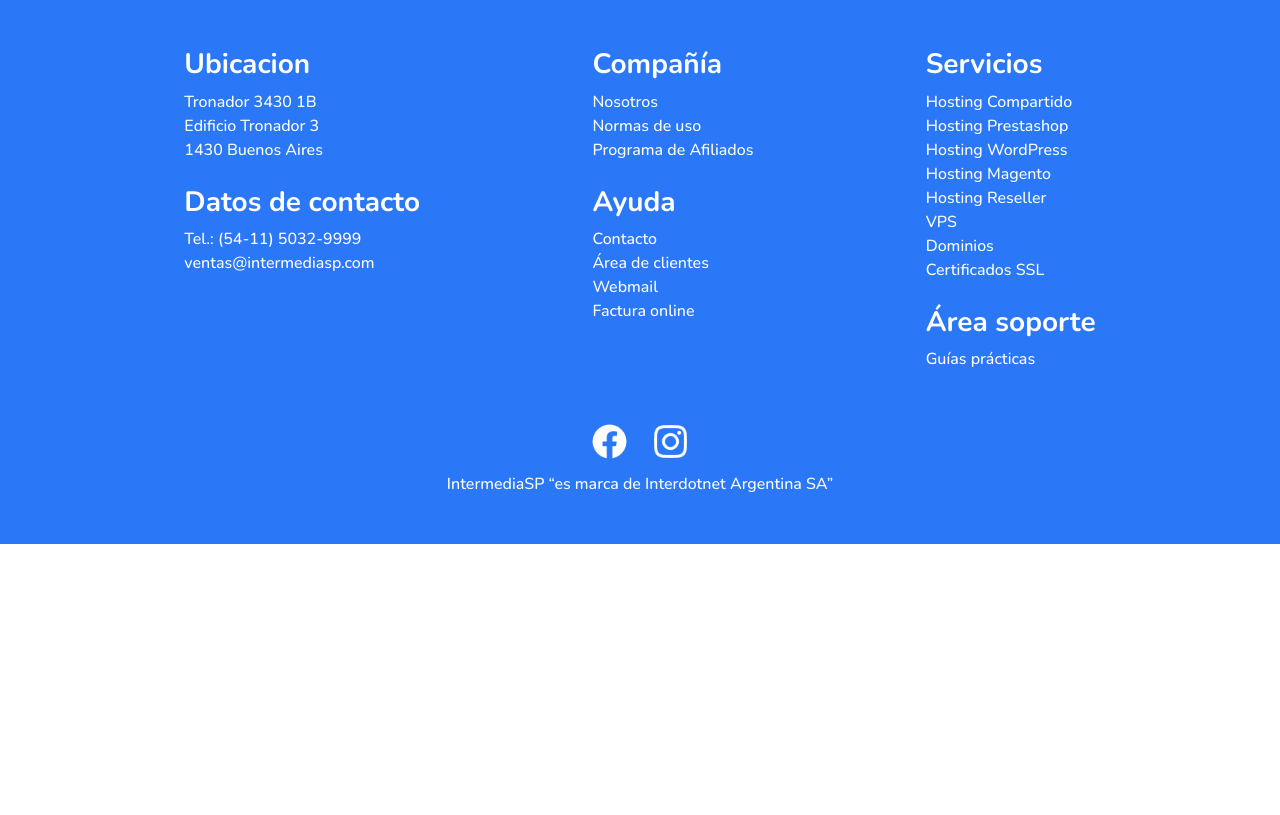
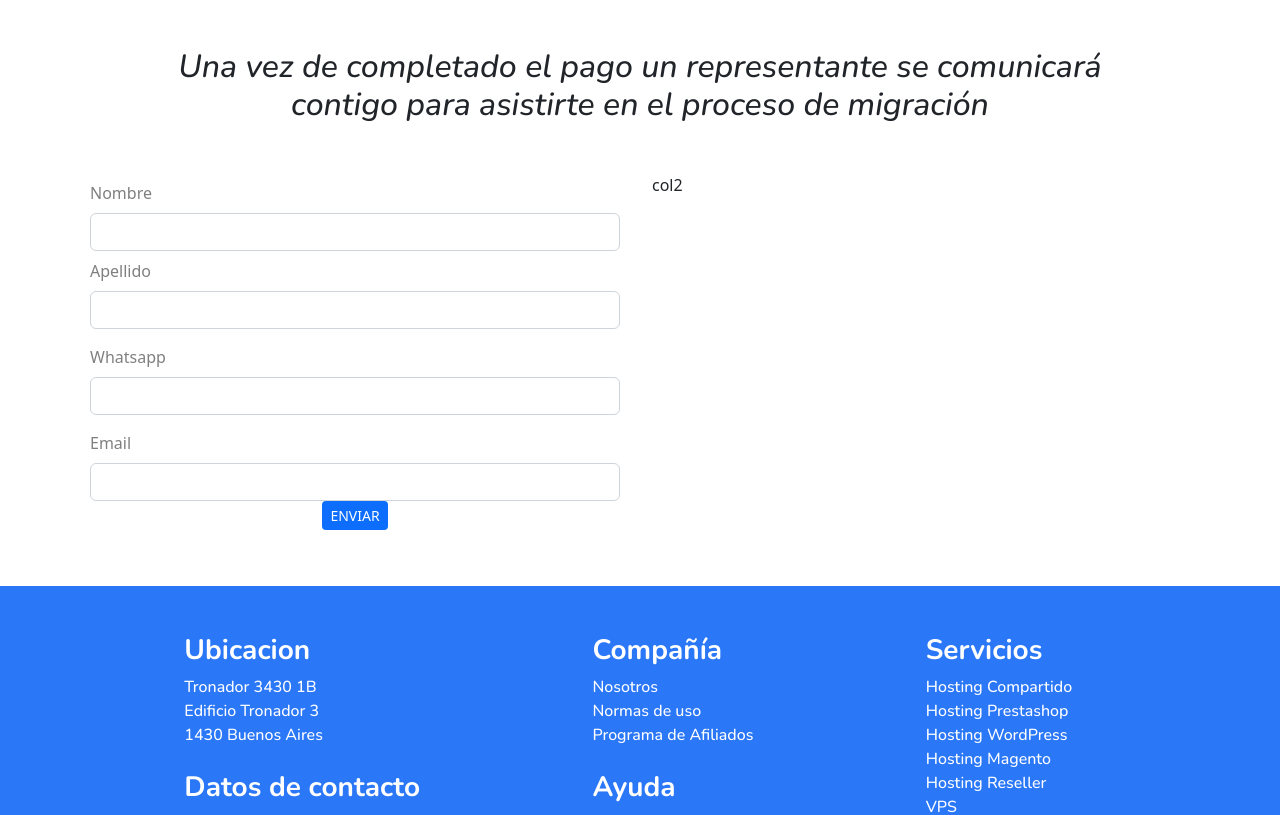
Before and after one commit to MartinGramajo/intermedia, a React (Create React App) app: page /pagar in a window 1280 px wide. Shown: the top 815 px of the page. Built offline with nearby package versions, Linux system fonts and the light colour scheme.

Commit message:
agrego pages y form wsp

```diff
--- a/package.json
+++ b/package.json
@@ -12,6 +12,7 @@
     "react-dom": "^18.2.0",
     "react-router-dom": "^6.11.1",
     "react-scripts": "5.0.1",
+    "sweetalert2": "^11.7.5",
     "web-vitals": "^2.1.4"
   },
   "scripts": {
--- a/src/App.js
+++ b/src/App.js
@@ -2,6 +2,7 @@
 import { BrowserRouter, Route, Routes } from 'react-router-dom';
 import Home from "./pages/Home";
 import { Footer } from "./components/footer/Footer";
+import { Pagar } from "./pages/Pagar";
 
 
 
@@ -10,7 +11,8 @@
     <div className="d-flex flex-column min-vh-100">
       <BrowserRouter>
         <Routes >
-          <Route exact path="/" element={<Home />} />
+          <Route path="/" element={<Home />} />
+          <Route path="/pagar" element={<Pagar />} />
         </Routes>
         <Footer />
       </BrowserRouter>
--- a/src/components/footer/Footer.jsx
+++ b/src/components/footer/Footer.jsx
@@ -6,7 +6,7 @@
 
 export const Footer = () => {
   return (
-    <div className="footer-bg">
+    <div className="footer-bg mt-auto">
       <div className="d-none d-md-block">
         <div className="container-fluid">
           <div className="d-flex justify-content-evenly text-white">
--- /dev/null
+++ b/src/components/pagarContenido/FormWsp.jsx
@@ -0,0 +1,118 @@
+import React from "react";
+import { Col, Form, InputGroup, Row, Button } from "react-bootstrap";
+import { useState } from "react";
+import Swal from "sweetalert2";
+import { useRef } from "react";
+
+export default function FormWsp() {
+  const [validated, setValidated] = useState(false);
+  const form = useRef();
+
+  /*funcion para mandar msj al gmail*/
+
+  const sendEmail = (e) => {
+    const form = e.currentTarget;
+    const { nombre, cel, email } = form;
+    e.preventDefault();
+    if (form.checkValidity() === true) {
+      e.stopPropagation();
+      const URL = `https://api.whatsapp.com/send?phone=${cel}&text=Hi,${nombre}%20you%20have%20scheduled%20an%20appointment%20on%20${email}%20with%20the%20following%20instructions%20&source=&data=`;
+      Swal.fire({
+        icon: "success",
+        title: "Mensaje enviado con éxito",
+        showConfirmButton: false,
+        timer: 2000,
+      });
+      form.reset();
+      setValidated(false);
+      window.open(URL, "_blank");
+    } else {
+      setValidated(true);
+    }
+  };
+
+  return (
+    <div>
+      <Form
+        ref={form}
+        noValidate
+        validated={validated}
+        onSubmit={sendEmail}
+        className="mx-auto form mb-5 p-2 "
+      >
+        <div>
+          <div className="card-body">
+            <Row className="mb-2">
+              <Form.Group
+                className=""
+                as={Col}
+                md="12"
+                controlId="validationCustom03"
+              >
+                <Form.Label className="text-black-50 tamaño-medio">
+                  Nombre
+                </Form.Label>
+                <Form.Control type="text" required name="nombre" />
+                <Form.Control.Feedback type="invalid">
+                  Ingrese su nombre completo por favor.
+                </Form.Control.Feedback>
+              </Form.Group>
+            </Row>
+            <Row className="mb-2">
+              <Form.Group
+                className=""
+                as={Col}
+                md="12"
+                controlId="validationCustom03"
+              >
+                <Form.Label className="text-black-50 tamaño-medio">
+                  Apellido
+                </Form.Label>
+                <Form.Control type="text" required name="apellido" />
+                <Form.Control.Feedback type="invalid">
+                  Ingrese su nombre completo por favor.
+                </Form.Control.Feedback>
+              </Form.Group>
+            </Row>
+            <Row>
+              <Form.Group as={Col} md="12" controlId="validationCustom04">
+                <Form.Label className="text-black-50 mt-2 tamaño-medio">
+                  Whatsapp
+                </Form.Label>
+                <Form.Control
+                  className="mb-2"
+                  type="text"
+                  required
+                  name="cel"
+                />
+                <Form.Control.Feedback type="invalid">
+                  Ingrese su número de whatsapp completo por favor.
+                </Form.Control.Feedback>
+              </Form.Group>
+              <Form.Group as={Col} md="12" controlId="validationCustom03">
+                <Form.Label className="text-black-50 mt-2 tamaño-medio">
+                  Email
+                </Form.Label>
+                <Form.Control type="email" required name="email" />
+                <Form.Control.Feedback type="invalid">
+                  Ingrese su Email por favor.
+                </Form.Control.Feedback>
+              </Form.Group>
+            </Row>
+          </div>
+        </div>
+
+        <div className="d-flex justify-content-center ">
+          <Button
+            className="boton-contacto-wsp border-0"
+            size="sm"
+            type="submit"
+            value="Send"
+          >
+            <span className=" peso-asap-regular tamaño-chico"> ENVIAR</span>
+          </Button>
+        </div>
+      </Form>
+    </div>
+  );
+}
--- /dev/null
+++ b/src/components/pagarContenido/PagarContenido.jsx
@@ -0,0 +1,28 @@
+import React from "react";
+import FormWsp from "./FormWsp";
+
+export const PagarContenido = () => {
+  return (
+    <div className="container">
+      <div className="d-none d-md-block">
+        <h1 className="peso-500-italic fs-32 py-5 text-center">
+          Una vez de completado el pago un representante se comunicará <br />{" "}
+          contigo para asistirte en el proceso de migración
+        </h1>
+      </div>
+      <div className="d-md-none d-block">
+        <h1 className="peso-500-italic fs-16 py-5 text-center">
+          Una vez de completado el pago un <br /> representante se comunicará{" "}
+          <br /> contigo para asistirte <br />
+          en el proceso de migración
+        </h1>
+      </div>
+      <div className="row">
+        <div className="col-12 col-md-6">
+          <FormWsp />
+        </div>
+        <div className="col-12 col-md-6">col2</div>
+      </div>
+    </div>
+  );
+};
--- a/src/components/planes/Cartas.jsx
+++ b/src/components/planes/Cartas.jsx
@@ -3,6 +3,7 @@
 import vps from "../../assets/img/vps.png";
 import web from "../../assets/img/web.png";
 import dominio from "../../assets/img/dominios.png";
+import { Link } from "react-router-dom";
 
 const datos = [
   {
@@ -57,9 +58,10 @@
                   <h6 className="fs-16 peso-300">{dato.iva}</h6>
                 </div>
                 <div className="d-flex justify-content-center">
-                  <Button className="btn-precio">
-                    {" "}
-                    <span className="fs-20 peso-800"> COMPRAR</span>{" "}
+                  <Button className="btn-precio" as={Link} to="/pagar">
+                    <div className="d-flex align-items-center justify-content-center">
+                      <span className="fs-20 peso-800 mt-2"> COMPRAR</span>{" "}
+                    </div>
                   </Button>
                 </div>
               </div>
--- a/src/pages/Pagar.jsx
+++ b/src/pages/Pagar.jsx
@@ -0,0 +1,10 @@
+import React from "react";
+import { PagarContenido } from "../components/pagarContenido/PagarContenido";
+
+export const Pagar = () => {
+  return (
+    <div>
+      <PagarContenido />
+    </div>
+  );
+};
```
Also changed, not shown: 1 other file (tests, documents, lock files or other folders).
